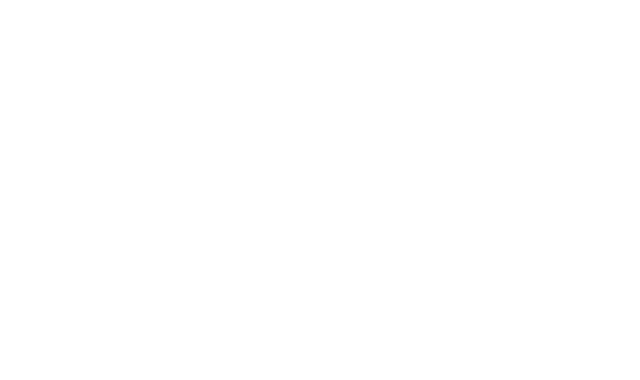
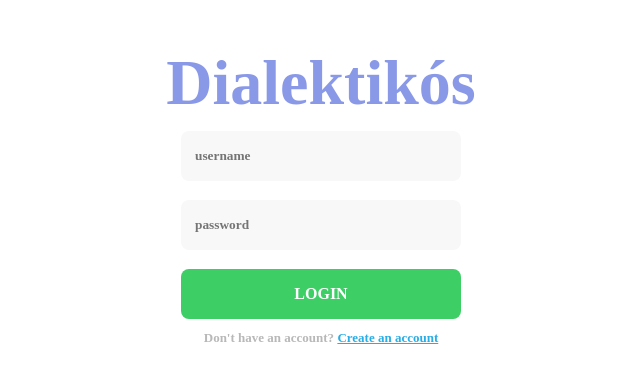
Before and after one commit to elliotmoose/thiscourse, a React (Create React App) app in the folder web-app/: page /login in a window 1280 px wide. Shown: the part 204-584 px from the top of the page, without its empty margins (319-959 px from the left). Built offline with nearby package versions, Linux system fonts and the light colour scheme.

Commit message:
login screen and flow

```diff
--- a/web-app/src/App.css
+++ b/web-app/src/App.css
@@ -21,6 +21,11 @@
   padding: 5vh 20vh;
   height: 90vh;
   width: calc(100vw-20vh*2);
+}
+
+.fullscreen {
+  height: 100vh;
+  width: 100vw;
 }
 
 /*Create Session Page CSS*/
--- a/web-app/src/App.js
+++ b/web-app/src/App.js
@@ -8,18 +8,37 @@
   Link,
   Redirect
 } from "react-router-dom";
-import CreateSession from './components/CreateSession';
+import Dashboard from './components/Dashboard';
 import Discussion from './components/Discussion';
 import Main from './components/Main';
+import Login from './components/Login';
+import User from './controllers/user';
 
 
+function AuthRoute({component: Component, ...routeProps}) {
+  return <Route {...routeProps} render={()=>{
+    return User.isLoggedIn() ? <Component/> : <Redirect to="/login"/>
+  }}/>
+}
 class App extends Component {
+
+  state = {
+    isLoggedIn: false
+  }
+
+  componentDidMount() {
+    User.userEventEmitter.on('login-update', ()=>{
+      this.setState({isLoggedIn: User.isLoggedIn()});
+    });
+  }
+
   render() {
     return (
-      <div className="container">
+      <div className="fullscreen">
         <Router>
         {/*All our Routes goes here!*/}
-        <Route path="/" exact={true} component={CreateSession} />
+        <AuthRoute component={Dashboard} path="/" exact={true} />
+        <Route path="/login" exact={true} component={Login} />
         <Route path="/session/:sessionId/" exact={true} component={Main} />
         <Route path="/session/:sessionId/discussion/:questionNodeId/" component={Discussion} />
         </Router>
--- a/web-app/src/components/Button.js
+++ b/web-app/src/components/Button.js
@@ -16,6 +16,7 @@
         return <div style={{
                 display: 'flex',
                 alignItems: 'center',
+                justifyContent: 'center',
                 textAlign: 'center',
                 // padding: '8px 12px',
                 transform: this.state.hover && 'scale(1.03)',
--- a/web-app/src/components/CreateSession.js
+++ b/web-app/src/components/Dashboard.js
@@ -3,7 +3,7 @@
 import API from '../controllers/api';
 import User from '../controllers/user';
 
-const CreateSession = () => {
+const Dashboard = () => {
 	let nameTextInput = React.createRef();
 	let discourseTextInput = React.createRef();
 	let restartTextInput = React.createRef();
@@ -47,4 +47,4 @@
     );
 }
 
-export default CreateSession;
+export default Dashboard;
--- /dev/null
+++ b/web-app/src/components/Login.js
@@ -0,0 +1,31 @@
+import React, { useRef, useState } from 'react';
+import { useHistory } from 'react-router';
+import { Redirect } from 'react-router-dom';
+import Colors from '../constants/colors';
+import Fonts from '../constants/fonts';
+import User from '../controllers/user';
+import Button from './Button';
+
+const Login = () => {
+
+	const [isLoggedIn, setLoggedIn ] = useState(false);
+	const usernameInput = useRef();
+	const passwordInput = useRef();
+
+	function onSubmitLogin() {
+		User.login(usernameInput.current.value, passwordInput.current.value);
+		setLoggedIn(User.isLoggedIn());
+	}
+
+    return (!isLoggedIn ? <div className="fullscreen" style={{display: 'flex', alignItems: 'center', justifyContent: 'center'}}>
+		   <div style={{display: 'flex', flexDirection: 'column', alignItems: 'center', justifyContent: 'space-between', height: 300, width: 280}}>
+				<div style={{...Fonts.bold, color: Colors.purple, fontSize: '4rem',}}>Dialektikós</div>
+				<input style={{...Fonts.bold, boxSizing: 'border-box',outline: 0, border: 0, borderRadius: 8, backgroundColor: Colors.lightGray, height: 50, width: '100%', padding: 4, paddingLeft: 14, marginBottom: 8}} ref={usernameInput} placeholder="username"></input>
+				<input onKeyPress={(e) => {if (e.key === 'Enter') onSubmitLogin()}} type='password' style={{...Fonts.bold, boxSizing: 'border-box',outline: 0, border: 0, borderRadius: 8, backgroundColor: Colors.lightGray, height: 50, width: '100%', padding: 4, paddingLeft: 14, marginBottom: 8}} ref={passwordInput} placeholder="password"></input>
+				<Button style={{...Fonts.bold,backgroundColor: Colors.green, height: 50, width: '100%', borderRadius: 8, color: 'white'}} onClick={onSubmitLogin}><div>LOGIN</div></Button>
+				<div style={{...Fonts.bold,color: Colors.gray, fontSize: 13}}>Don't have an account? <href style={{color: Colors.blue, textDecoration: 'underline', cursor: 'pointer'}}>Create an account</href></div>
+		   </div>
+       </div> : <Redirect to="/"/>);
+}
+
+export default Login;
--- a/web-app/src/components/Main.js
+++ b/web-app/src/components/Main.js
@@ -37,7 +37,7 @@
 
 	function addNode() {
 
-        let question = prompt('Enter a question:');
+        let question = prompt('Enter a question:' && nodesByLevel && nodesByLevel[0] && nodesByLevel[0][0]);
         if(question) {
             API.addNode(User.getUsername(), question, nodesByLevel[0][0].id, sessionId);
         }
--- /dev/null
+++ b/web-app/src/constants/colors.js
@@ -0,0 +1,10 @@
+
+const Colors = {
+    purple: "#8A99E7",
+    green: "#3DCE66",
+    blue: "#27ADE7",
+    gray: "#B8B8B8",
+    lightGray: "#F8F8F8",
+}
+
+export default Colors;
--- /dev/null
+++ b/web-app/src/constants/fonts.js
@@ -0,0 +1,11 @@
+const Fonts = {
+    normal : {
+        fontFamily: 'montserrat'
+    },
+    bold : {
+        fontFamily: 'montserrat',
+        fontWeight: 'bold'
+    }
+}
+
+export default Fonts;
--- a/web-app/src/controllers/user.js
+++ b/web-app/src/controllers/user.js
@@ -1,4 +1,7 @@
 import API from "./api";
+const EventEmitter = require('events');
+class UserEventEmitter extends EventEmitter {}
+let userEventEmitter = new UserEventEmitter();
 
 let username;
 function setUsername(_username) {
@@ -7,6 +10,16 @@
 
 function getUsername() {
     return username;
+}
+
+function isLoggedIn() {
+  return username !== undefined;
+}
+
+function login(_username, _password) {
+  username = _username;
+  console.log(_username, _password);
+  userEventEmitter.emit('login-update');
 }
 
 async function registerIfNeeded(sessionId) {
@@ -31,5 +44,5 @@
       }
 }
 
-const User = { setUsername, getUsername, registerIfNeeded }
+const User = { login, setUsername, getUsername, registerIfNeeded, isLoggedIn, userEventEmitter }
 export default User;
```
Also changed, not shown: 1 other file (tests, documents, lock files or other folders).
